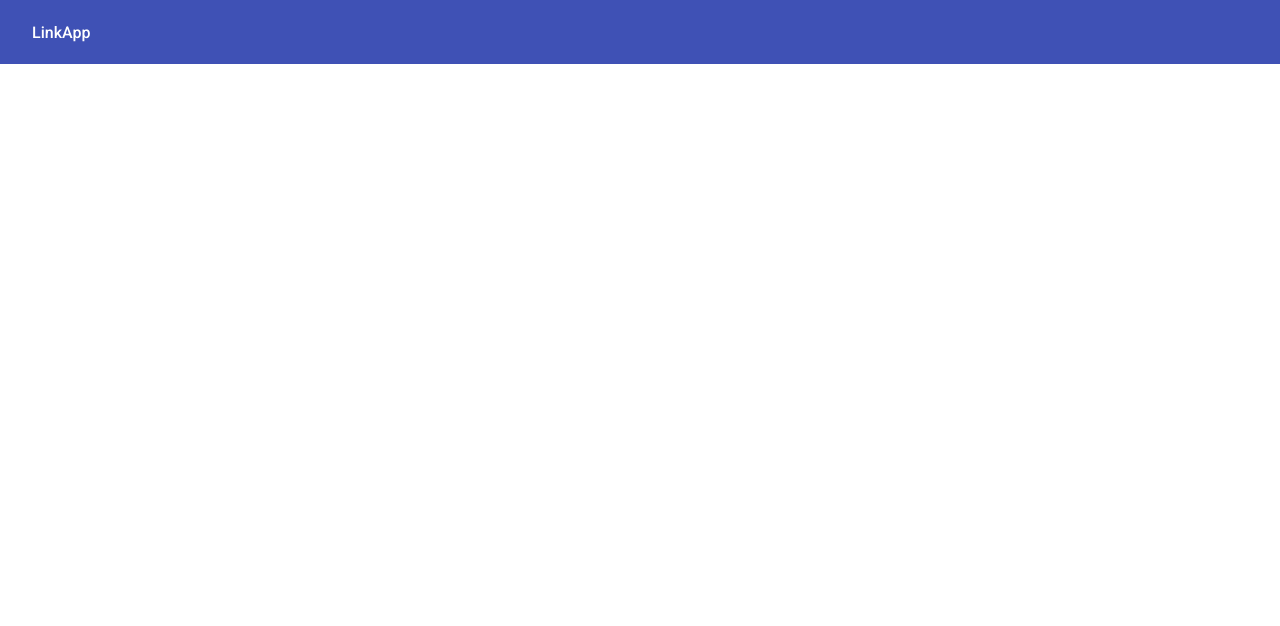
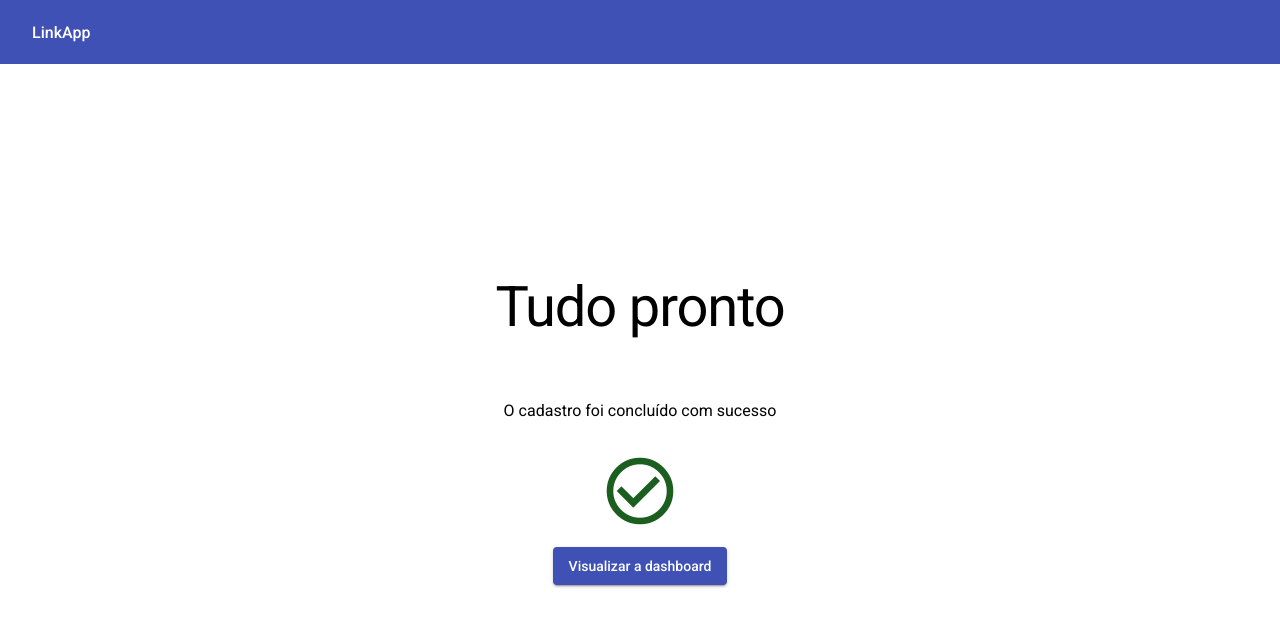
Before and after one commit to fabricadecodigo/links-manager-app-angular, an Angular app: page /onboarding-status in a window 1280 px wide. Before the commit this address led to /. Shown: the top 626 px of the page. Built offline with nearby package versions, Linux system fonts and the light colour scheme.

Commit message:
tela onboarding finalizado

```diff
--- a/src/app/onboarding/onboarding-routing.module.ts
+++ b/src/app/onboarding/onboarding-routing.module.ts
@@ -2,6 +2,7 @@ import { NgModule } from '@angular/core';
 import { RouterModule, Routes } from '@angular/router';
 import { CreateAccountPageComponent } from './pages/create-account-page/create-account-page.component';
 import { CreateCompanyPageComponent } from './pages/create-company-page/create-company-page.component';
+import { OnboardingFinishedPageComponent } from './pages/onboarding-finished-page/onboarding-finished-page.component';
 
 const routes: Routes = [
   {
@@ -11,6 +12,10 @@ const routes: Routes = [
   {
     path: 'create-company',
     component: CreateCompanyPageComponent,
+  },
+  {
+    path: 'onboarding-status',
+    component: OnboardingFinishedPageComponent,
   },
   {
     path: '',
--- a/src/app/onboarding/onboarding.module.ts
+++ b/src/app/onboarding/onboarding.module.ts
@@ -5,9 +5,10 @@ import { RouterModule } from '@angular/router';
 import { AngularMaterialModule } from '@core/modules';
 import { CreateAccountPageComponent } from './pages/create-account-page/create-account-page.component';
 import { CreateCompanyPageComponent } from './pages/create-company-page/create-company-page.component';
+import { OnboardingFinishedPageComponent } from './pages/onboarding-finished-page/onboarding-finished-page.component';
 
 @NgModule({
-  declarations: [CreateAccountPageComponent, CreateCompanyPageComponent],
+  declarations: [CreateAccountPageComponent, CreateCompanyPageComponent, OnboardingFinishedPageComponent],
   imports: [CommonModule, RouterModule, ReactiveFormsModule, AngularMaterialModule],
 })
 export class OnboardingModule {}
--- a/src/app/onboarding/pages/create-company-page/create-company-page.component.ts
+++ b/src/app/onboarding/pages/create-company-page/create-company-page.component.ts
@@ -1,5 +1,6 @@
 import { Component, OnInit } from '@angular/core';
 import { FormBuilder, FormControl, Validators } from '@angular/forms';
+import { Router } from '@angular/router';
 
 @Component({
   selector: 'app-create-company-page',
@@ -19,11 +20,12 @@ export class CreateCompanyPageComponent implements OnInit {
     return this.form.get('url') as FormControl;
   }
 
-  constructor(private formBuild: FormBuilder) {}
+  constructor(private formBuild: FormBuilder, private router: Router) {}
 
   ngOnInit(): void {}
 
   onSubmit(): void {
     console.log(this.form.value);
+    this.router.navigate(['onboarding-status']);
   }
 }
--- /dev/null
+++ b/src/app/onboarding/pages/onboarding-finished-page/onboarding-finished-page.component.html
@@ -0,0 +1,15 @@
+<div class="container-flex">
+  <div class="center-all onbording-finished">
+    <h1 class="mat-display-3">{{ title }}</h1>
+
+    <p>{{ message }}</p>
+
+    <mat-icon *ngIf="messageType == 'success'" class="icon-status icon-success">check_circle_outline</mat-icon>
+    <mat-icon *ngIf="messageType === 'error'" class="icon-status icon-error">report_gmailerrorred</mat-icon>
+    <div>
+      <a mat-raised-button color="primary" routerLink="/">
+        <span>{{ buttonTitle }}</span>
+      </a>
+    </div>
+  </div>
+</div>
--- /dev/null
+++ b/src/app/onboarding/pages/onboarding-finished-page/onboarding-finished-page.component.scss
@@ -0,0 +1,22 @@
+@import '~@angular/material/theming';
+
+@include mat-core();
+
+.onbording-finished {
+  flex-direction: column;
+}
+
+.icon-status {
+  font-size: 5rem;
+  height: 5rem;
+  width: 5rem;
+  margin: 1rem 0;
+}
+
+.icon-success {
+  color: mat-color($mat-green, 900);
+}
+
+.icon-error {
+  color: mat-color($mat-red, 900);
+}
--- /dev/null
+++ b/src/app/onboarding/pages/onboarding-finished-page/onboarding-finished-page.component.ts
@@ -0,0 +1,27 @@
+import { Component, OnInit } from '@angular/core';
+
+@Component({
+  selector: 'app-onboarding-finished-page',
+  templateUrl: './onboarding-finished-page.component.html',
+  styleUrls: ['./onboarding-finished-page.component.scss'],
+})
+export class OnboardingFinishedPageComponent implements OnInit {
+  title = '';
+  message = '';
+  messageType = 'success';
+  buttonTitle = '';
+
+  constructor() {}
+
+  ngOnInit(): void {
+    this.title = 'Tudo pronto';
+    this.message = 'O cadastro foi concluído com sucesso';
+    this.messageType = 'success';
+    this.buttonTitle = 'Visualizar a dashboard';
+
+    // this.title = 'Ação necessária';
+    // this.message = 'Você ainda não criou uma empresa, por favor clique no botão abaixo e crie a empresa';
+    // this.messageType = 'error';
+    // this.buttonTitle = 'Criar empresa';
+  }
+}
```
Also changed, not shown: 2 other files (tests, documents, lock files or other folders).
